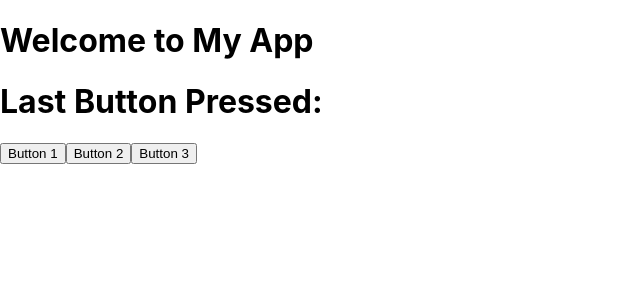
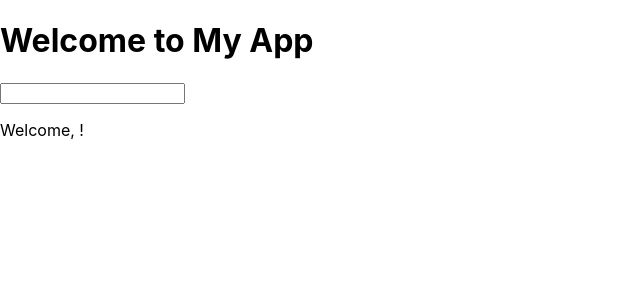
Before and after one commit to NicolaPisani/react, a React (Create React App) app in the folder hello/: page / in a window 1280 px wide. Shown: the top 300 px of the page, without its empty margins (0-640 px from the left). Built offline with nearby package versions, Linux system fonts and the light colour scheme.

Commit message:
forms-interactive-welecome

```diff
--- a/hello/src/App.js
+++ b/hello/src/App.js
@@ -1,12 +1,12 @@
 import React from "react";
-import ClickTracker from "./ClickTracker";
+import InteractiveWelcome from "./InteractiveWelcome";
 
 class App extends React.Component {
   render() {
     return (
       <div>
         <h1>Welcome to My App</h1>
-        <ClickTracker />
+        <InteractiveWelcome />
       </div>
     );
   }
--- /dev/null
+++ b/hello/src/InteractiveWelcome.js
@@ -0,0 +1,32 @@
+import React from "react";
+import Welcome from "./Welcome";
+
+class InteractiveWelcome extends React.Component {
+  constructor(props) {
+    super(props);
+    this.state = {
+      inputValue: "",
+    };
+  }
+
+  handleInputChange = (event) => {
+    this.setState({ inputValue: event.target.value });
+  };
+
+  render() {
+    const { inputValue } = this.state;
+
+    return (
+      <div>
+        <input
+          type="text"
+          value={inputValue}
+          onChange={this.handleInputChange}
+        />
+        <Welcome name={inputValue} />
+      </div>
+    );
+  }
+}
+
+export default InteractiveWelcome;
```
